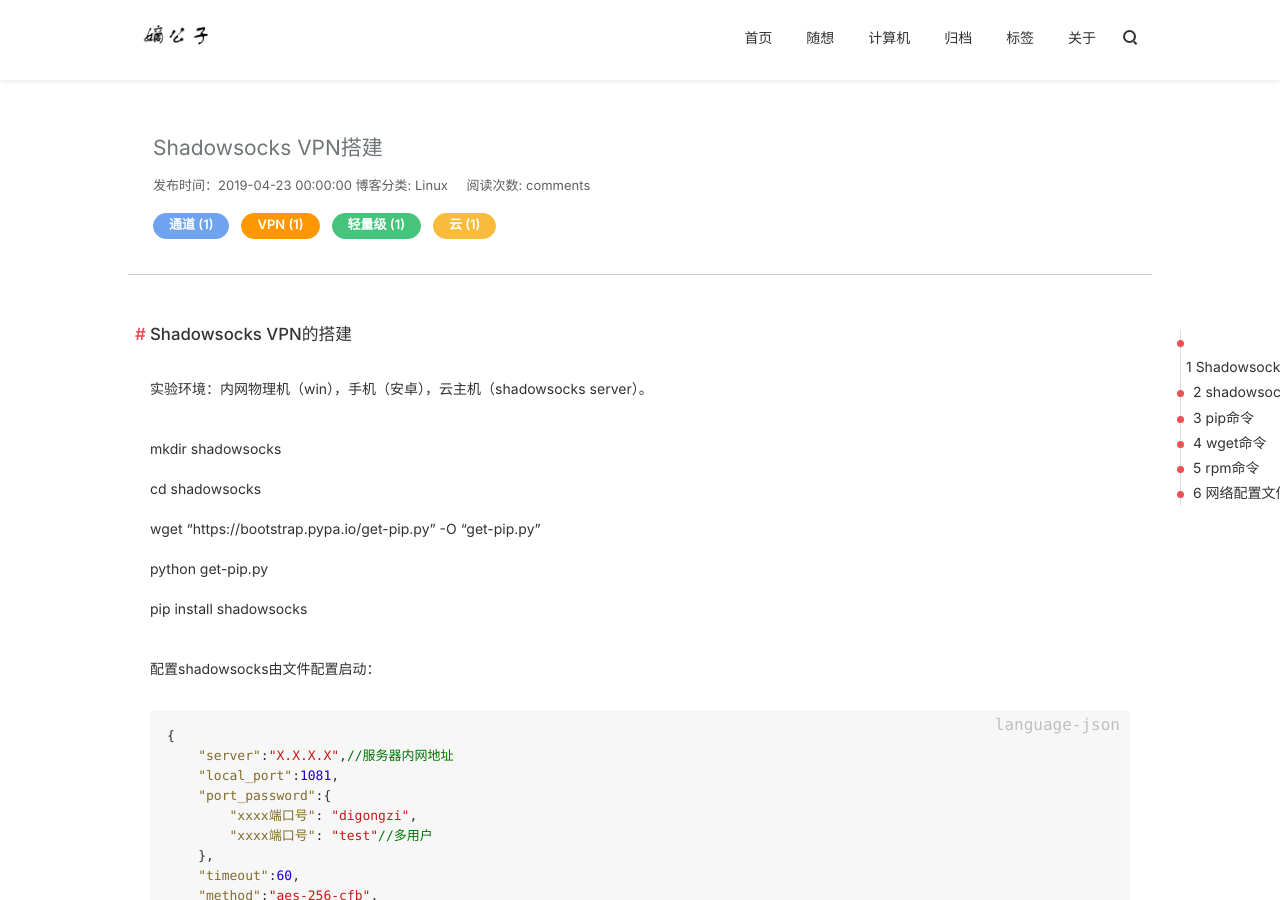
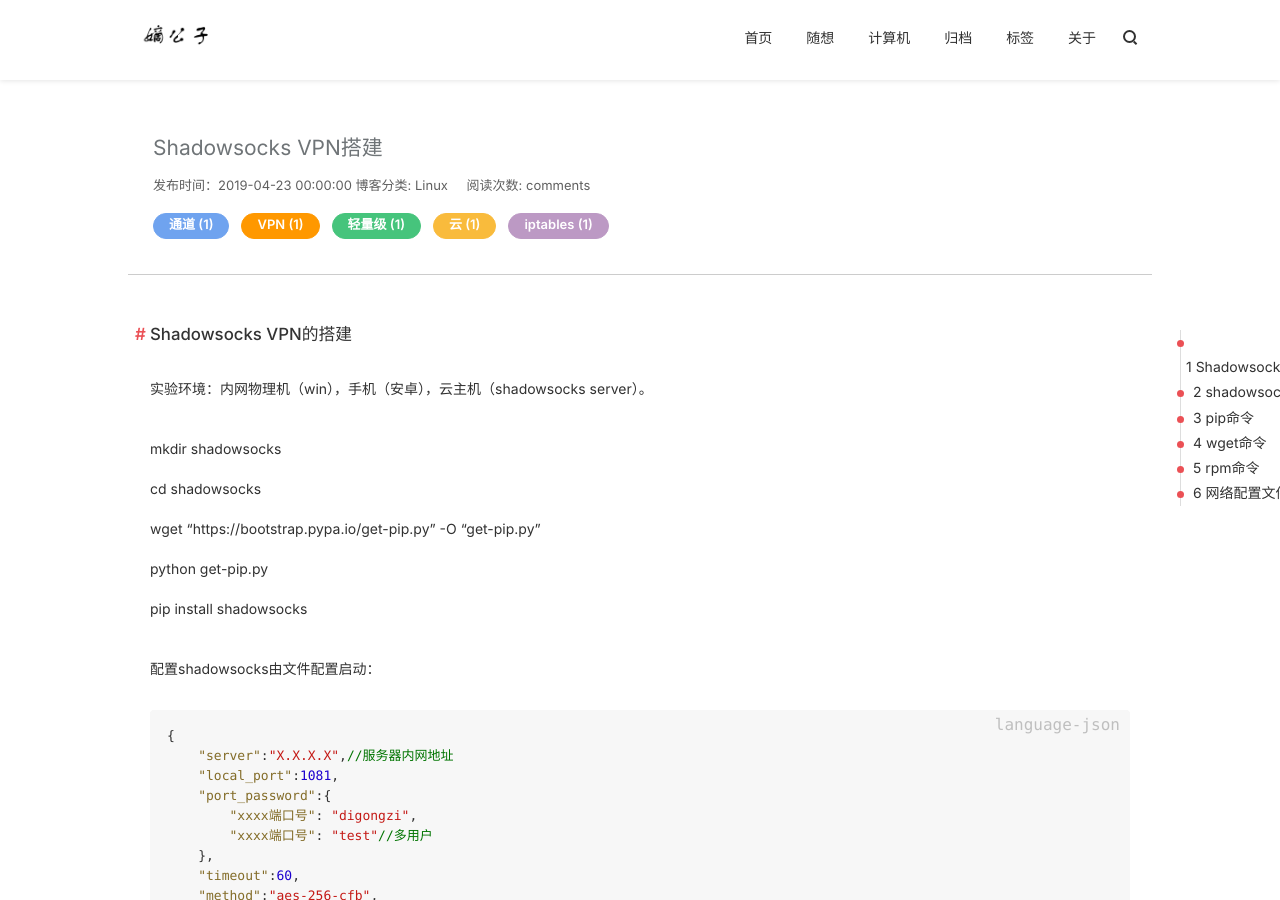
Before and after one commit to diqiu11/digongzi.github.io, a Jekyll site: the page built from _posts/系统/2019-04-23-ssserver.md, in a window 1280 px wide and 900 px high. Built offline with Jekyll 4.4.1, drawn with Linux system fonts in a browser that asks for light colours; nearby versions of some CDN libraries; comment, search, counter and statistics services are not loaded.

Commit message:
Update 2019-04-23-ssserver.md

```diff
--- a/_posts/系统/2019-04-23-ssserver.md
+++ b/_posts/系统/2019-04-23-ssserver.md
@@ -11,6 +11,7 @@ tags:
 - VPN
 - 轻量级
 - 云
+- iptables
 ---
 
 
```
